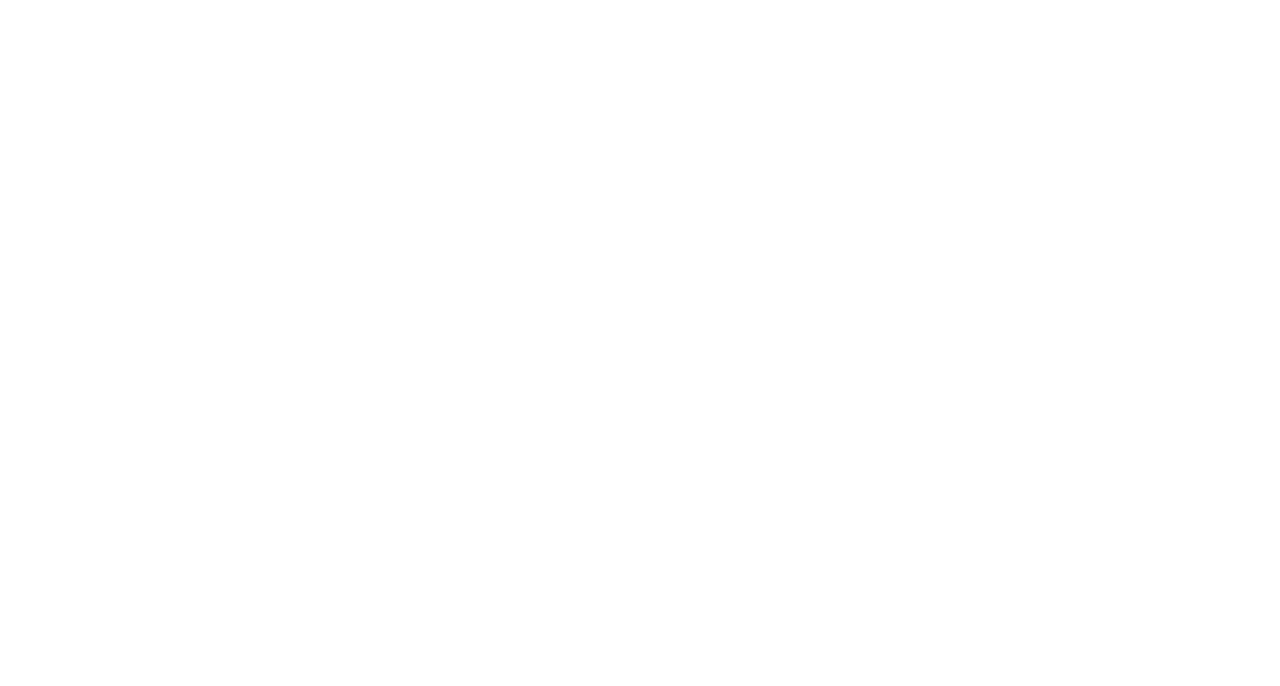
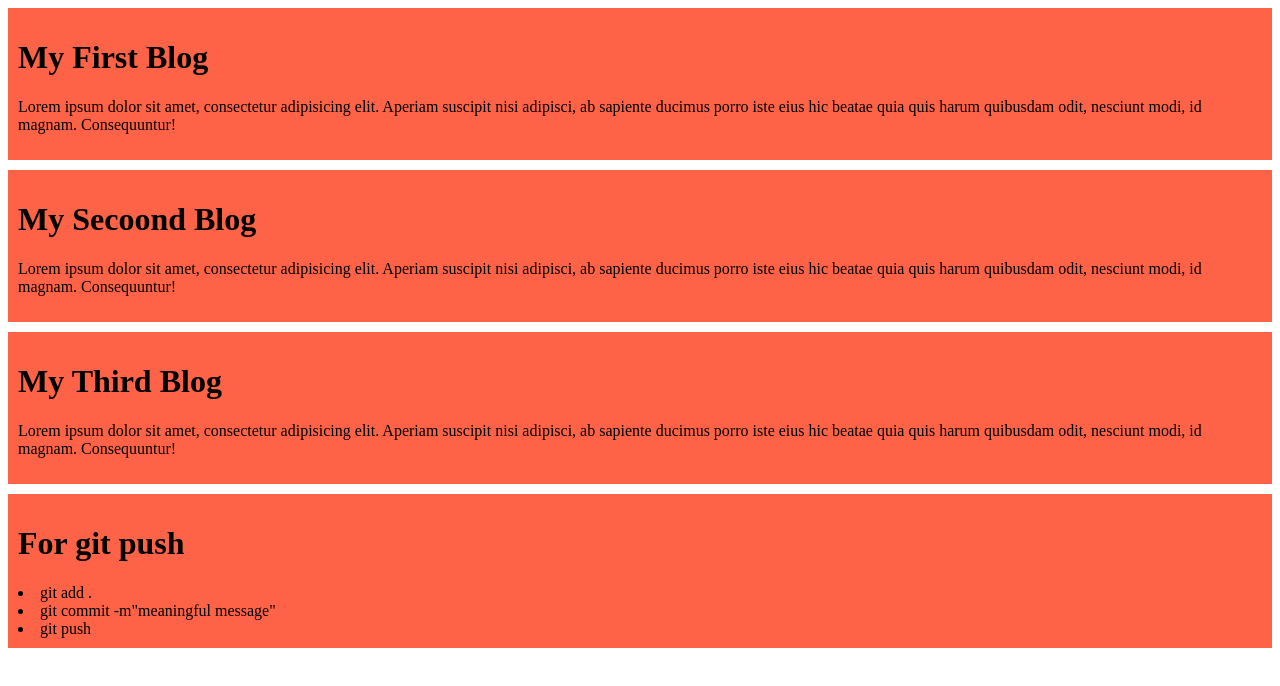
Before and after one commit to SamiulHasan-dev/my-first-github-repo, a plain HTML site: page index.html in a window 1280 px wide. Drawn offline with Linux system fonts and the light colour scheme.

Commit message:
add blog

```diff
--- /dev/null
+++ b/css/style.css
@@ -0,0 +1,5 @@
+div{
+    background-color: tomato;
+    padding: 10px;
+    margin-bottom: 10px;
+}
--- a/index.html
+++ b/index.html
@@ -4,8 +4,29 @@
     <meta charset="UTF-8">
     <meta name="viewport" content="width=device-width, initial-scale=1.0">
     <title>My First Github Repo</title>
+    <link rel="stylesheet" href="css/style.css">
 </head>
 <body>
 
+    <div>
+        <h1>My First Blog</h1>
+        <p>Lorem ipsum dolor sit amet, consectetur adipisicing elit. Aperiam suscipit nisi adipisci, ab sapiente ducimus porro iste eius hic beatae quia quis harum quibusdam odit, nesciunt modi, id magnam. Consequuntur!</p>
+    </div>
+    <div>
+        <h1>My Secoond Blog</h1>
+        <p>Lorem ipsum dolor sit amet, consectetur adipisicing elit. Aperiam suscipit nisi adipisci, ab sapiente ducimus porro iste eius hic beatae quia quis harum quibusdam odit, nesciunt modi, id magnam. Consequuntur!</p>
+    </div>
+    <div>
+        <h1>My Third Blog</h1>
+        <p>Lorem ipsum dolor sit amet, consectetur adipisicing elit. Aperiam suscipit nisi adipisci, ab sapiente ducimus porro iste eius hic beatae quia quis harum quibusdam odit, nesciunt modi, id magnam. Consequuntur!</p>
+    </div>
+
+    <div>
+        <h1>For git push</h1>
+        <li>git add .</li>
+        <li>git commit -m"meaningful message"</li>
+        <li>git push</li>
+    </div>
+
 </body>
 </html>
```
